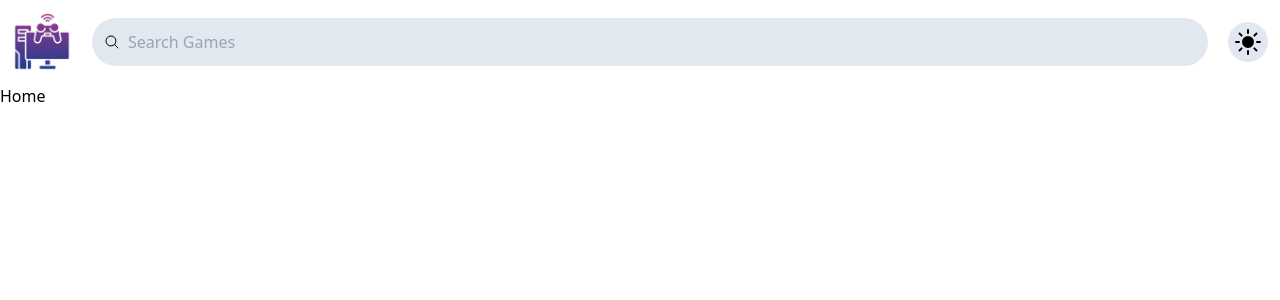
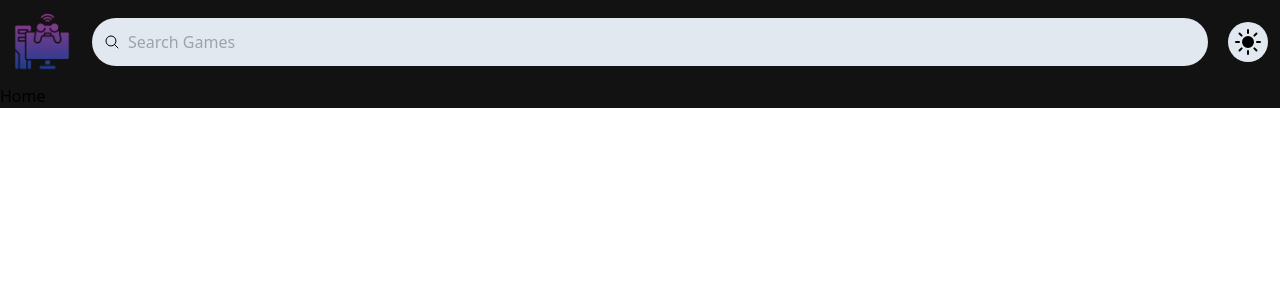
Before and after one commit to kithvin/GameArena, a React (Vite) app: page / in a window 1280 px wide. Shown: the top 300 px of the page. Built offline with nearby package versions, Linux system fonts and the light colour scheme.

Commit message:
Implement the Dark mode to the project

```diff
--- a/src/App.jsx
+++ b/src/App.jsx
@@ -1,11 +1,21 @@
-import React from "react";
-import Home from "./Pages/Home";
-import Header from "./Components/Header";
+import React, { useState } from "react";
+import Home from "./Pages/Home"; // Importing the Home component
+import Header from "./Components/Header"; // Importing the Header component
+
+
 
 function App() {
+  const [theme, setTheme] = useState("dark");
   return (
-    <div>
+    // State variable to manage the current theme (dark or light)
+    <div
+      className={`${theme}
+    ${theme == "dark" ? "bg-[#121212]" : null} `} > {/* below code Dynamically apply a dark background color when the theme is 'dark' */}
+
+    {/* Rendering the Header component */}
       <Header />
+
+      {/* Rendering the Home component */}
       <Home />
     </div>
   );
--- a/src/Components/Header.jsx
+++ b/src/Components/Header.jsx
@@ -20,7 +20,7 @@ function Header() {
         <input
           type="text"
           placeholder="Search Games"
-          className="px-2 bg-transparent outline-none"
+          className="px-2 bg-transparent outline-none dark:bg-cyan-500"
         />
       </div>
 
@@ -42,4 +42,4 @@ function Header() {
   );
 }
 
-export default Header; // Exporting the Header component for use in other parts of the application
+export default Header;
--- a/tailwind.config.js
+++ b/tailwind.config.js
@@ -1,14 +1,20 @@
+/******Tailwind CSS configuration file specifying the setup for the project.******/
+
 /** @type {import('tailwindcss').Config} */
 export default {
+  darkMode: "selector",
 
-  darkMode: 'selector',
+  // Enable dark mode based on system settings.
 
-  content: [
-    "./index.html",
-    "./src/**/*.{js,ts,jsx,tsx}",
-  ],
+  darkMode: "media", // Use system preferences for dark mode.
+
+  // Specify files for Tailwind to scan.
+
+  content: ["./index.html", "./src/**/*.{js,ts,jsx,tsx}"],
+
+  // Theming options for extending Tailwind's default styles.
   theme: {
     extend: {},
   },
   plugins: [],
-}
+};
```
